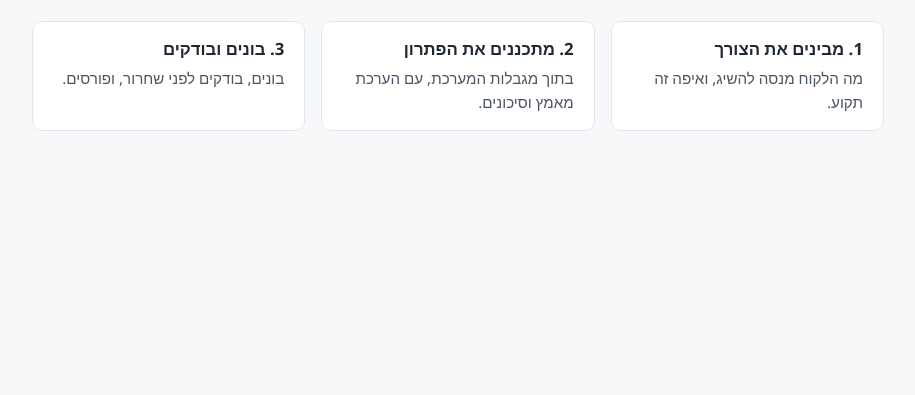
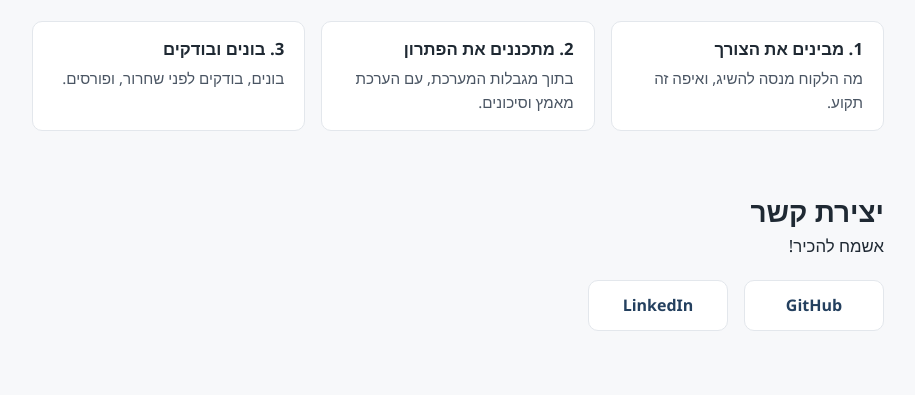
Before and after one commit to gisher10x/my-site, a plain HTML site: page index.html in a window 1280 px wide. Shown: the part 1272-1667 px from the top of the page, without its empty margins (182-1097 px from the left). Before the commit the page ends 1467 px from the top, so only its background shows below. Drawn offline with Linux system fonts and the light colour scheme.

Commit message:
Add contact section

```diff
--- a/index.html
+++ b/index.html
@@ -99,5 +99,14 @@
     </li>
   </ol>
 </section>
+
+<section class="contact" aria-labelledby="contact-title">
+  <h2 id="contact-title">יצירת קשר</h2>
+  <p class="contact-note">אשמח להכיר!</p>
+  <div class="contact-links">
+    <a class="contact-link" href="https://github.com/gisher10x" target="_blank" rel="noopener noreferrer">GitHub</a>
+    <a class="contact-link" href="https://www.linkedin.com/in/saar-gisher/" target="_blank" rel="noopener noreferrer">LinkedIn</a>
+  </div>
+</section>
 </body>
 </html>
--- a/style.css
+++ b/style.css
@@ -205,7 +205,68 @@ body {
   padding: 0;
 }
 
+/* Contact section */
+.contact {
+  max-width: 900px;
+  margin: 0 auto;
+  padding: 0 1.5rem 4rem;
+}
+
+.contact h2 {
+  margin: 0 0 0.25rem;
+  font-size: 1.75rem;
+  line-height: 1.2;
+}
+
+.contact-note {
+  margin: 0 0 1.25rem;
+  font-size: 1.05rem;
+}
+
+.contact-links {
+  display: flex;
+  gap: 1rem;
+}
+
+.contact-link {
+  display: inline-block;
+  min-width: 140px;
+  padding: 0.75rem 1.5rem;
+  text-align: center;
+  font-weight: 600;
+  text-decoration: none;
+  color: #24405f;
+  background: #ffffff;
+  border: 1px solid #e3e7ec;
+  border-radius: 10px;
+  transition: background 0.15s, border-color 0.15s;
+}
+
+.contact-link:hover,
+.contact-link:focus-visible {
+  background: #e8eef6;
+  border-color: #a9bbd0;
+}
+
+.contact-link:focus-visible {
+  outline: 2px solid #24405f;
+  outline-offset: 2px;
+}
+
 @media (max-width: 600px) {
+  .contact {
+    padding: 0 1rem 2.5rem;
+  }
+
+  .contact-links {
+    flex-direction: column;
+    gap: 0.75rem;
+  }
+
+  .contact-link {
+    display: block;
+  }
+
   .selected-work {
     padding: 0 1rem 2.5rem;
   }
```
